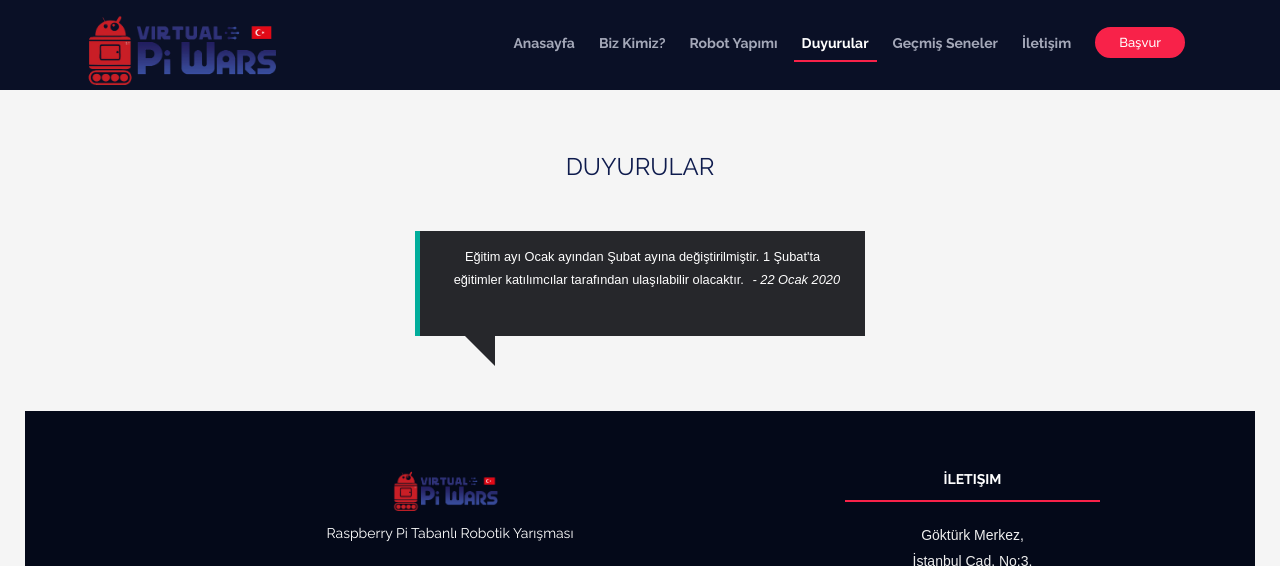
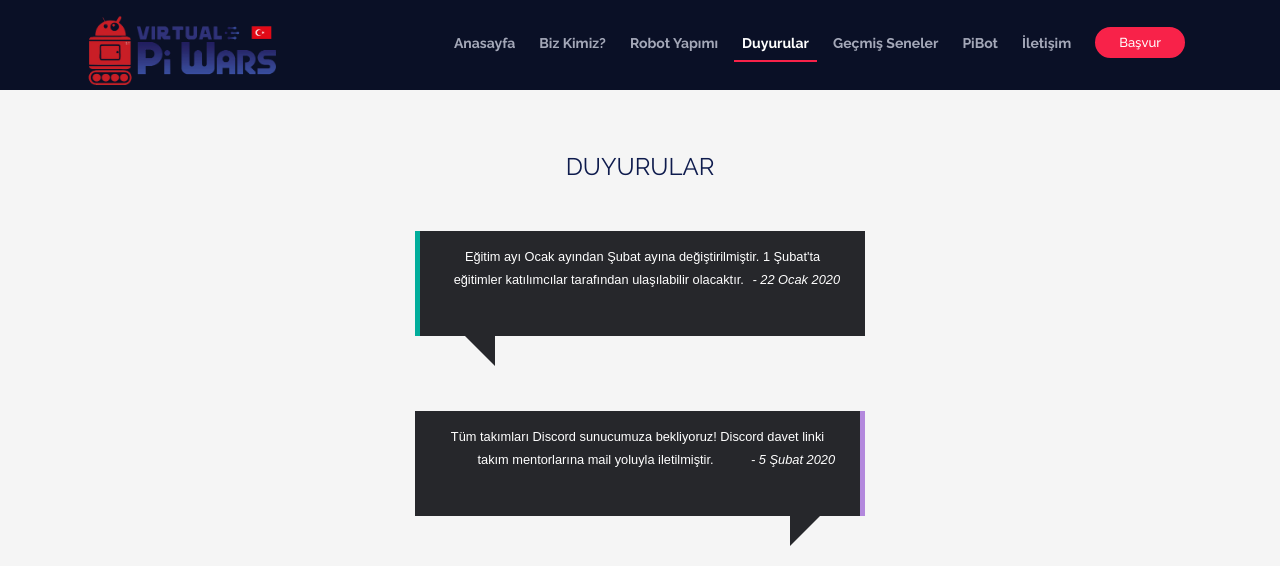
Before and after one commit to HisarCS/PiWarsWebUpdated, a plain HTML site: page duyurular.html in a window 1280 px wide. Shown: the top 566 px of the page. Drawn offline with Linux system fonts and the light colour scheme.

Commit message:
Update duyurular.html

```diff
--- a/duyurular.html
+++ b/duyurular.html
@@ -59,6 +59,8 @@
            <li class="menu-active"><a href="duyurular.html">Duyurular</a></li>
 
           <li><a href="gecmisseneler.html">Geçmiş Seneler</a></li>
+                                       <li><a href="pibot.html">PiBot</a></li>
+
           <li><a href="iletisim.html">İletişim</a></li>
           <li class="buy-tickets"><a href="https://docs.google.com/forms/d/e/1FAIpQLSejuoq2oj0mdUCvpDLaXDfGrTP4KwcV5ZDb56_pvGqOcEQY8g/viewform" target="blank">Başvur</a></li>
         </ul>
@@ -82,12 +84,11 @@
       <span class='username'>22 Ocak 2020</span>
     </p>
   </div>
-  <!-- <div class='speechbubble'>
+ <div class='speechbubble'>
     <p>
-      So I created this thread to see if anyone wants to work on creating an N Wheeled class vehicle with me, as opposed to a bunch of people banging their heads against the wall seperately.
-      <span class='username'>Feuern_D</span>
+Tüm takımları Discord sunucumuza bekliyoruz! Discord davet linki takım mentorlarına mail yoluyla iletilmiştir.   <span class='username'>5 Şubat 2020</span>
     </p>
-  </div>
+  </div> <!--
   <div class='speechbubble'>
     <p>
       So I created this thread to see if anyone wants to work on creating an N Wheeled class vehicle with me, as opposed to a bunch of people banging their heads against the wall seperately.
```
